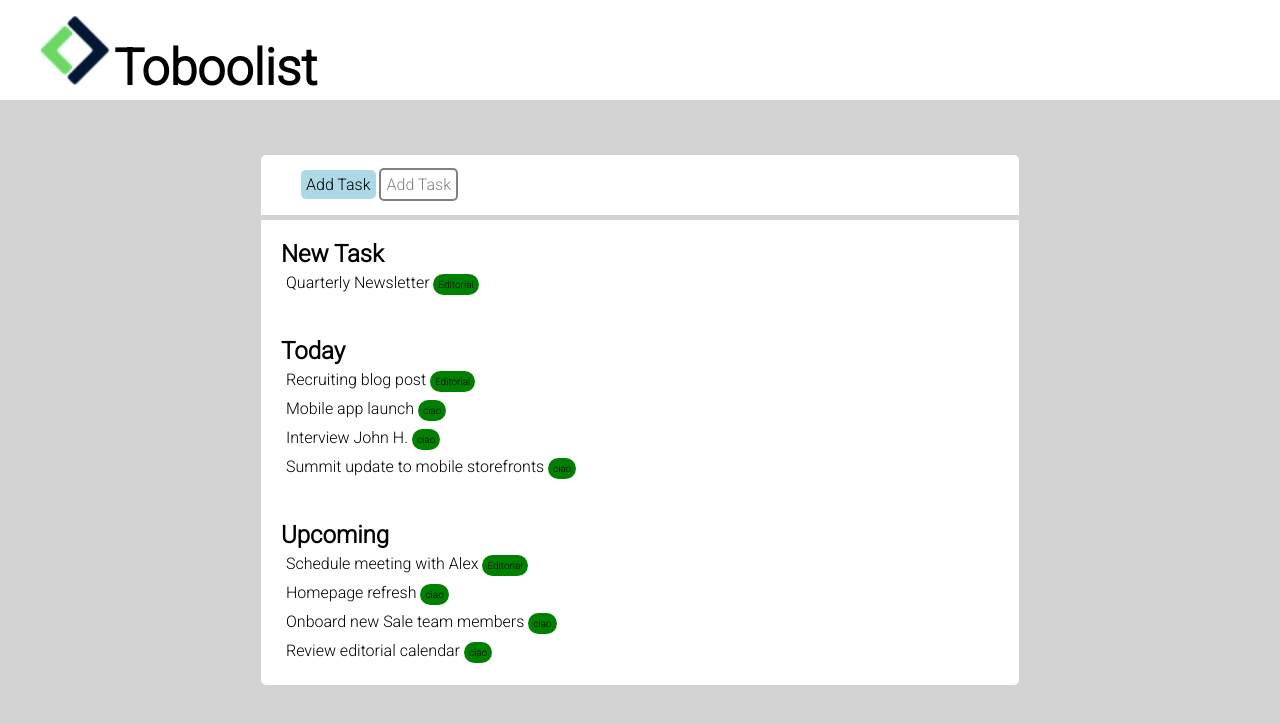
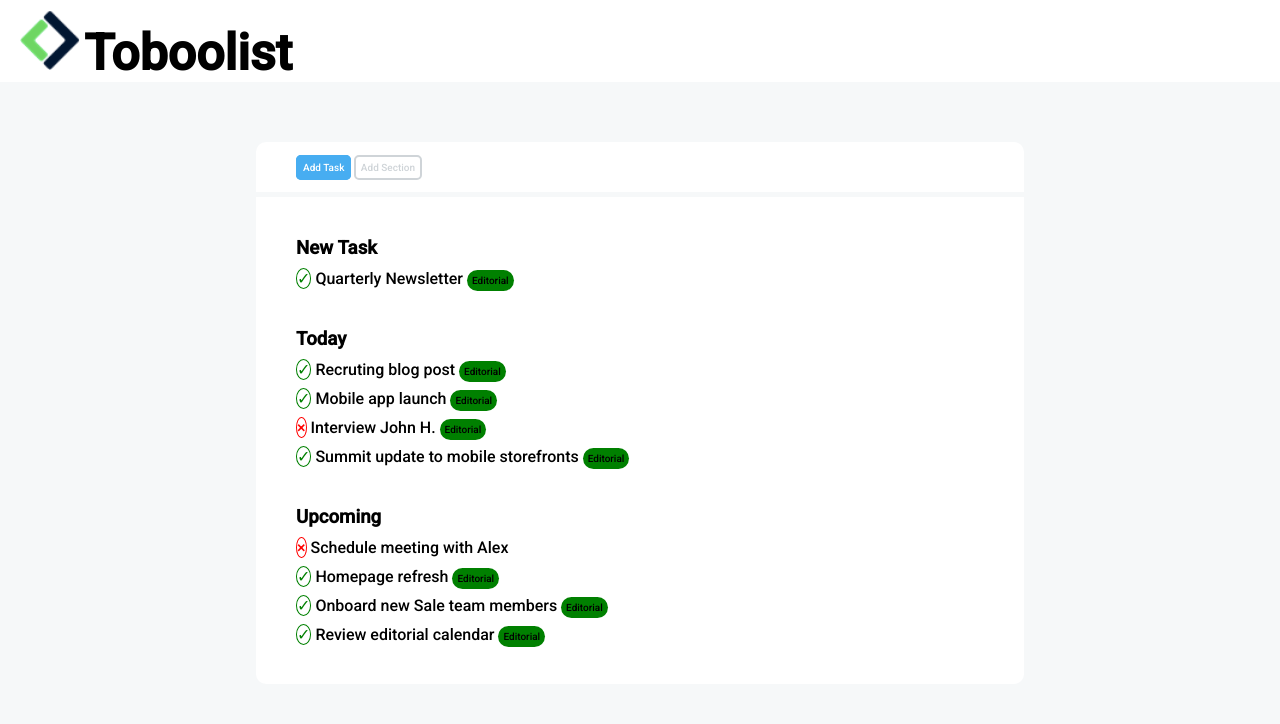
Before and after one commit to ChristianBaciu/html-css-toboolist, a plain HTML site: page index.html in a window 1280 px wide. Drawn offline with Linux system fonts and the light colour scheme.

Commit message:
editorial

```diff
--- a/index.html
+++ b/index.html
@@ -3,7 +3,7 @@
 <head>
     <link rel="preconnect" href="https://fonts.googleapis.com">
     <link rel="preconnect" href="https://fonts.gstatic.com" crossorigin>
-    <link href="https://fonts.googleapis.com/css2?family=Roboto:wght@300&display=swap" rel="stylesheet">
+    <link href="https://fonts.googleapis.com/css2?family=Roboto:wght@300;500&display=swap" rel="stylesheet">
 
     <link rel="stylesheet" href="style.css">
     <meta charset="UTF-8">
@@ -14,40 +14,40 @@
 
     <!-- toboolist-->
     <header>
-        <img src="img/Logo.png" width="70" height="70" alt="">
+        <img src="img/Logo.png" width="60" height="" alt="60">
         <span class="titolo"><strong>Toboolist</strong></span>
     </header>
 
-    <!-- add Section -->
+    <!-- add section -->
 
     <div class="contenitore">
         <main>
             <nav>
                 <span class="bottone">Add Task</span>
-                    <span class="bottone-disattivato">Add Task</span>
+                <span class="bottone-disattivato">Add Section</span>
             </nav>
         </main>
 
         <footer>
             <section>
-                <h1>New Task</h1>
-                <div> Quarterly Newsletter <span id="pulsante">Editorial</span></div>
+                <h3>New Task</h3>
+                <div> <span class="verde">&check;</span> Quarterly Newsletter <span id="pulsante">Editorial</span></div>
             </section>
 
             <section>
-                <h1>Today</h1>
-                <div> Recruiting blog post <span id="pulsante">Editorial</span></div>
-                <div> Mobile app launch <span id="pulsante">ciao</span></div>
-                <div> Interview John H. <span id="pulsante">ciao</span></div>
-                <div> Summit update to mobile storefronts <span id="pulsante">ciao</span></div>
+                <h3>Today</h3>
+                <div> <span class="verde">&check;</span> Recruting blog post <span id="pulsante">Editorial</span></div>
+                <div> <span class="verde">&check;</span> Mobile app launch <span id="pulsante">Editorial</span></div>
+                <div> <span class="rosso">&#215;</span> Interview John H. <span id="pulsante">Editorial</span></div>
+                <div> <span class="verde">&check;</span> Summit update to mobile storefronts <span id="pulsante">Editorial</span></div>
             </section>
 
             <section>
-                <h1>Upcoming</h1>
-                <div> Schedule meeting with Alex <span id="pulsante">Editorial</span></div>
-                <div> Homepage refresh <span id="pulsante">ciao</span></div>
-                <div> Onboard new Sale team members <span id="pulsante">ciao</span></div>
-                <div> Review editorial calendar <span id="pulsante">ciao</span></div>
+                <h3>Upcoming</h3>
+                <div> <span class="rosso">&#215;</span> Schedule meeting with Alex</div>
+                <div> <span class="verde">&check;</span> Homepage refresh <span id="pulsante">Editorial</span></div>
+                <div> <span class="verde">&check;</span> Onboard new Sale team members <span id="pulsante">Editorial</span></div>
+                <div> <span class="verde">&check;</span> Review editorial calendar <span id="pulsante">Editorial</span></div>
             </section>
         </footer>
     </div>
--- a/style.css
+++ b/style.css
@@ -5,14 +5,13 @@
 }
 
 body{
-    background-color: lightgrey;
+    background-color: #f6f8f9;
 }
 
 header{
     background-color: white;
-    height: 100px;
-    padding-left: 40px;
-    padding-top: 15px;
+    padding-left: 20px;
+    padding-top: 10px;
 }
 
 .titolo{
@@ -22,27 +21,40 @@ header{
 .contenitore{
     margin-top: 50px;
     margin-inline: 20%;
-
 }
 
 main{
     padding-top: 20px;
     background-color: white;
-    border-radius: 5px 5px 0px 0px ;
+    border-radius: 10px 10px 0px 0px ;
+    font-size: 10px;
+}
+
+nav{
+    height: 30px;
+    padding-left: 40px;
+}
+
+.bottone{
+    padding: 5px;
+    border-radius: 5px 5px 5px 5px;
+    background-color: #47adf1;
+    border: 2px solid #47adf1;
+    color: white;
+  }
+
+.bottone-disattivato{
+    padding: 5px;
+    border-radius: 5px 5px 5px 5px;
+    border: 2px solid #cfd4d8;
+    color: #cfd4d8;
 }
 
 footer{
+    padding: 20px;
     margin-top: 5px;
     background-color: white;
-    border-radius: 0px 0px 5px 5px;
-
-}
-
-
-
-nav{
-    height: 40px;
-    padding-left: 40px;
+    border-radius: 0px 0px 10px 10px;
 }
 
 section{
@@ -50,24 +62,21 @@ section{
 
 }
 
-.bottone{
-    padding: 5px;
-    background-color: lightblue;
-    border-radius: 5px 5px 5px 5px;
-  }
-
-.bottone-disattivato{
-    padding: 5px;
-    border-radius: 5px 5px 5px 5px;
-    border: 2px solid grey;
-    color: grey;
-
+div{
+    padding-top: 10px;
 }
 
-div{
-    padding: 5px;
+.verde{
+    border: 1px solid green;
+    color: green;
+    border-radius: 50% ;
 }
 
+.rosso{
+    border: 1px solid red;
+    color: red;
+    border-radius: 50% ;
+}
 
 #pulsante{
     padding: 5px;
```
